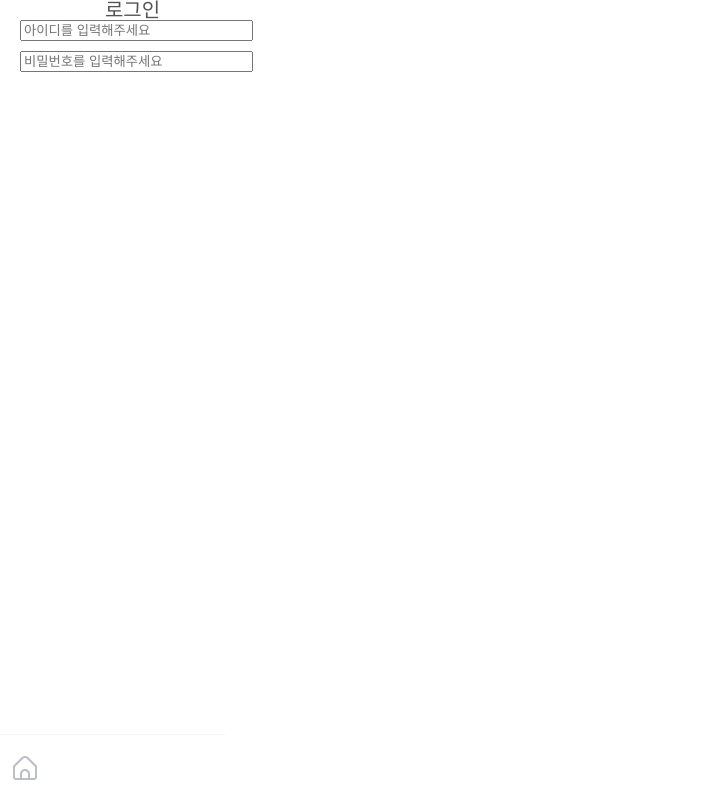
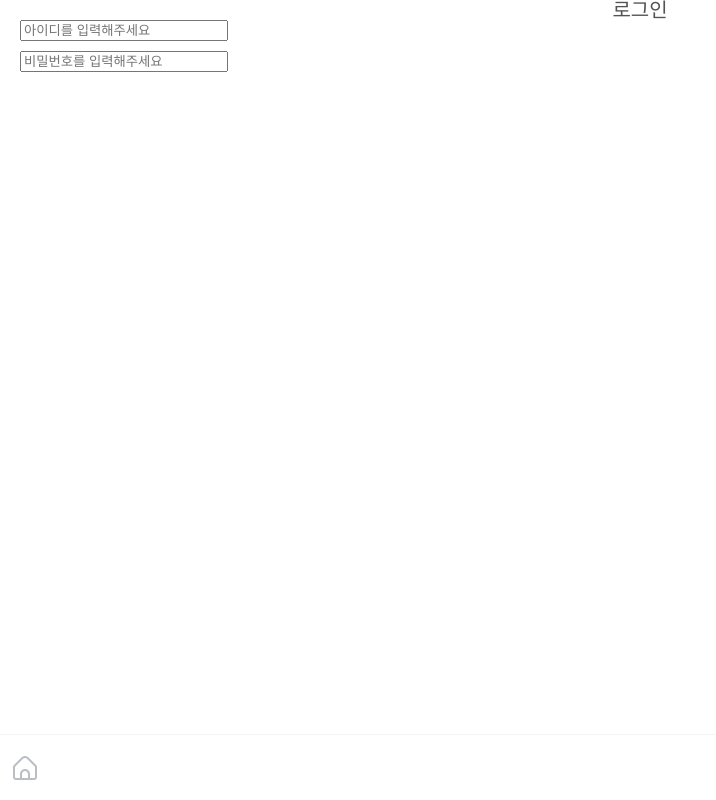
Before and after one commit to dani1552/eco-track, a React (Vite) app: page /login in a window 1280 px wide. Shown: the whole page, without its empty margins (0-716 px from the left). Built offline with nearby package versions, Linux system fonts and the light colour scheme; a web font is replaced by a local one.

Commit message:
design : 레이아웃 수정

```diff
--- a/src/components/Login/loginPage.style.js
+++ b/src/components/Login/loginPage.style.js
@@ -2,6 +2,7 @@ import styled from "styled-components";
 
 export const Title = styled.div`
   width: 100%;
+  min-width: 300px;
   color: var(--color-darkgray);
   font-weight: var(--weight-semi-bold);
   font-size: var(--font-medium);
@@ -12,6 +13,7 @@ export const Title = styled.div`
 `;
 
 export const TextInput = styled.input`
-  width: 100%;
+  width: 200px;
   margin-bottom: 10px;
+  justify-content: center;
 `;
--- a/src/components/common/Layout/Layout.style.js
+++ b/src/components/common/Layout/Layout.style.js
@@ -1,7 +1,7 @@
 import styled from "styled-components";
 
 export const Container = styled.div`
-  max-width: 100%;
+  width: 100vw;
   height: 100vh;
   position: relative;
   display: flex;
@@ -11,7 +11,6 @@ export const Container = styled.div`
 
 export const Content = styled.div`
   padding: 0 20px;
-  width: 100%;
   height: 100%;
   overflow: auto;
   display: flex;
```
